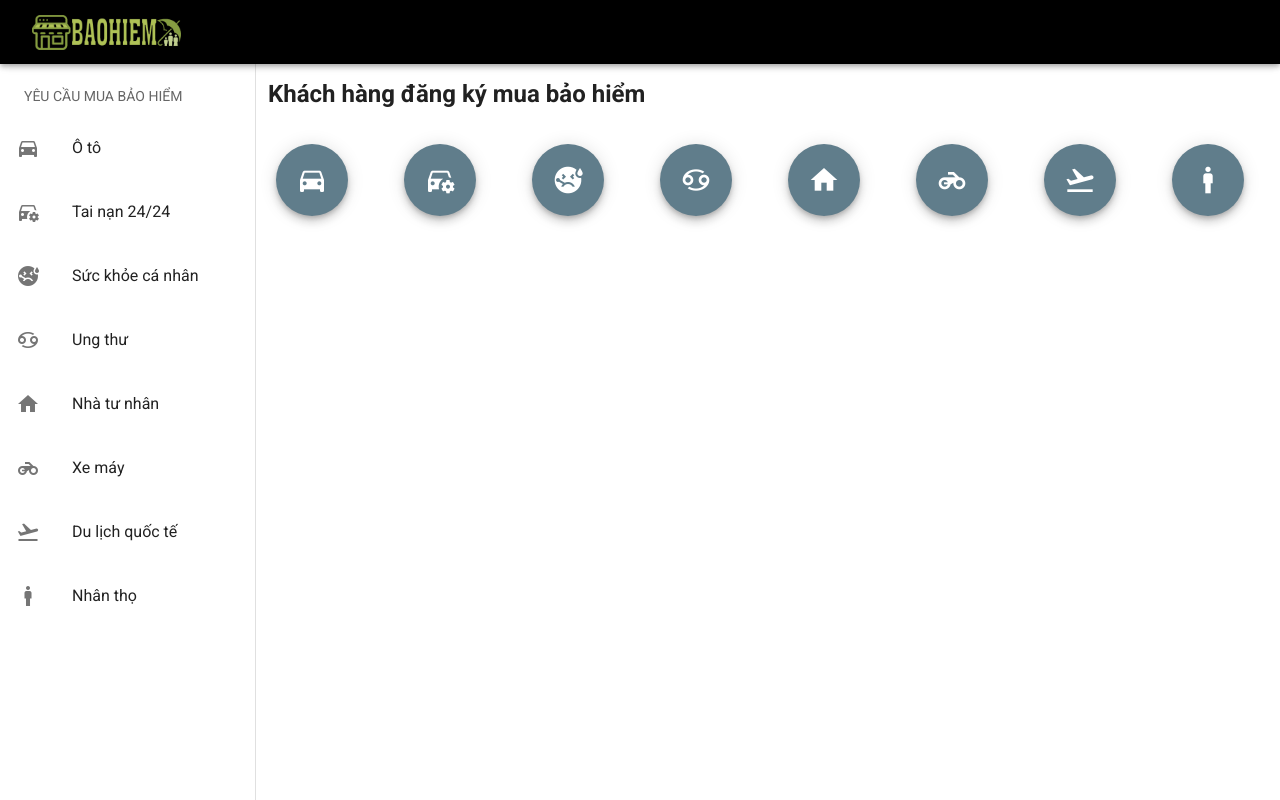
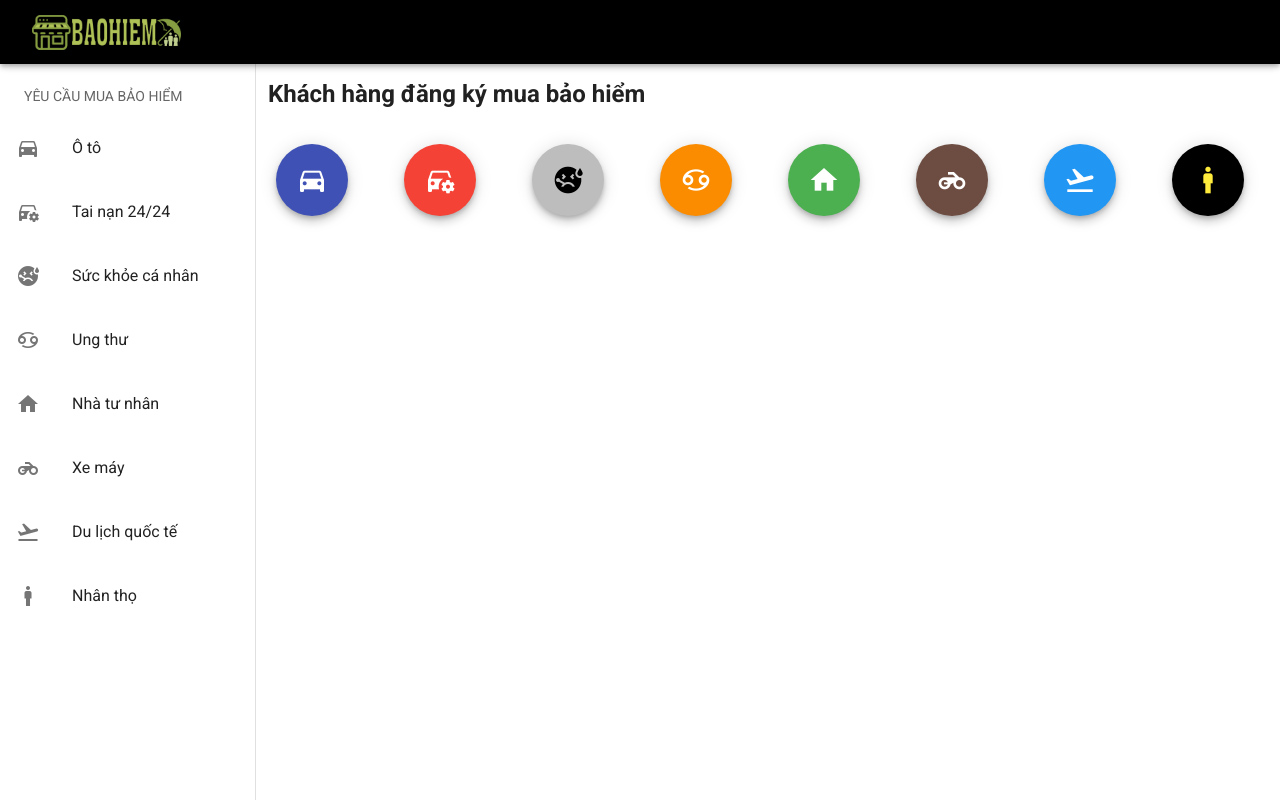
Before and after one commit to TDAK1509/cuahangbaohiem-admin, a Vue app: page / in a window 1280 px wide. Built offline with nearby package versions, Linux system fonts and the light colour scheme.

Commit message:
Color buttons

```diff
--- a/src/views/Home.vue
+++ b/src/views/Home.vue
@@ -9,12 +9,13 @@
     <v-row>
       <v-col v-for="(nav, index) in navs" :key="index">
         <v-btn
+          :color="getButtonBackgroundColor(index)"
+          class="ma-2"
+          :class="getButtonTextColor(index) + '--text'"
+          x-large
+          fab
           :data-cy="nav.dataCy"
           :to="nav.to"
-          color="blue-grey"
-          class="ma-2 white--text"
-          x-large
-          fab
         >
           <v-icon dark>{{ nav.icon }}</v-icon>
         </v-btn>
@@ -29,8 +30,53 @@ import InsuranceNavs, { Nav } from "@/utils/insurance-navs";
 
 const insuranceNavsInstance = new InsuranceNavs();
 
+enum BUTTON_POSITION {
+  CAR,
+  ACCIDENT,
+  HEALTH,
+  CANCER,
+  HOUSE,
+  MOTORBIKE,
+  TRAVEL,
+  LIFE
+}
+
 @Component
 export default class Home extends Vue {
   navs: Nav[] = insuranceNavsInstance.navs;
+
+  getButtonBackgroundColor(buttonIndex: number): string {
+    switch (buttonIndex) {
+      case BUTTON_POSITION.CAR:
+        return "indigo";
+      case BUTTON_POSITION.ACCIDENT:
+        return "red";
+      case BUTTON_POSITION.HEALTH:
+        return "grey lighten-1";
+      case BUTTON_POSITION.CANCER:
+        return "warning";
+      case BUTTON_POSITION.HOUSE:
+        return "success";
+      case BUTTON_POSITION.MOTORBIKE:
+        return "brown darken-1";
+      case BUTTON_POSITION.TRAVEL:
+        return "info";
+      case BUTTON_POSITION.LIFE:
+        return "black";
+      default:
+        return "";
+    }
+  }
+
+  getButtonTextColor(buttonIndex: number): string {
+    switch (buttonIndex) {
+      case BUTTON_POSITION.HEALTH:
+        return "black";
+      case BUTTON_POSITION.LIFE:
+        return "yellow";
+      default:
+        return "white";
+    }
+  }
 }
 </script>
```
